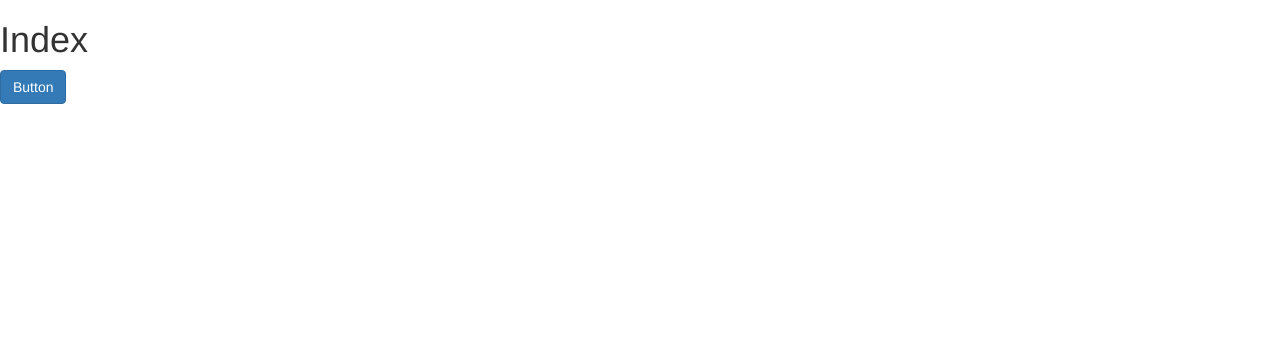
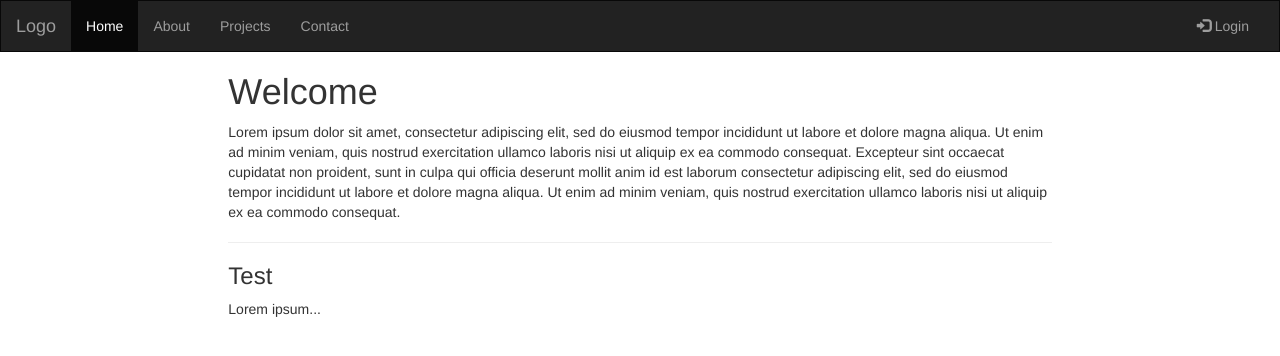
Before and after one commit to KCWillard/dogsdream, a Flask app: page / in a window 1280 px wide. Shown: the top 356 px of the page. Run offline with Flask 2, Linux system fonts and the light colour scheme; some libraries are stand-ins or nearby versions.

Commit message:
added bootstrap template

```diff
--- a/app.py
+++ b/app.py
@@ -44,6 +44,7 @@ class Persons(db.Model):
 
     def __repr__(self):
         return '<ID %r>' % self.ID
+
 
 
 @app.route('/')
--- a/templates/base.html
+++ b/templates/base.html
@@ -1,8 +1,56 @@
 {%  extends 'bootstrap/base.html' %}
-{% block title %}
-Dog's Dream
+{% block head %}
+  <title>Dog's Dream</title>
+  <meta charset="utf-8">
+  <meta name="viewport" content="width=device-width, initial-scale=1">
+  <link rel="stylesheet" href="https://maxcdn.bootstrapcdn.com/bootstrap/3.4.1/css/bootstrap.min.css">
+  <script src="https://ajax.googleapis.com/ajax/libs/jquery/3.5.1/jquery.min.js"></script>
+  <script src="https://maxcdn.bootstrapcdn.com/bootstrap/3.4.1/js/bootstrap.min.js"></script>
+  <style>
+    /* Remove the navbar's default margin-bottom and rounded borders */
+    .navbar {
+      margin-bottom: 0;
+      border-radius: 0;
+    }
+
+    /* Set height of the grid so .sidenav can be 100% (adjust as needed) */
+    .row.content {height: 100%}
+
+    /* On small screens, set height to 'auto' for sidenav and grid */
+    @media screen and (max-width: 767px) {
+      .sidenav {
+        height: auto;
+        padding: 15px;
+      }
+      .row.content {height:auto;}
+    }
+  </style>
 {% endblock %}
-{% block content %}
-    {% block body %}
+{% block body %}
+    <nav class="navbar navbar-inverse">
+      <div class="container-fluid">
+        <div class="navbar-header">
+          <button type="button" class="navbar-toggle" data-toggle="collapse" data-target="#myNavbar">
+            <span class="icon-bar"></span>
+            <span class="icon-bar"></span>
+            <span class="icon-bar"></span>
+          </button>
+          <a class="navbar-brand" href="#">Logo</a>
+        </div>
+        <div class="collapse navbar-collapse" id="myNavbar">
+          <ul class="nav navbar-nav">
+            <li class="active"><a href="#">Home</a></li>
+            <li><a href="#">About</a></li>
+            <li><a href="#">Projects</a></li>
+            <li><a href="#">Contact</a></li>
+          </ul>
+          <ul class="nav navbar-nav navbar-right">
+            <li><a href="#"><span class="glyphicon glyphicon-log-in"></span> Login</a></li>
+          </ul>
+        </div>
+      </div>
+    </nav>
+    {% block content %}
+        /* Every page provides their content to go here  */
     {% endblock %}
 {% endblock %}
--- a/templates/index.html
+++ b/templates/index.html
@@ -1,5 +1,18 @@
 {% extends 'base.html' %}
-{% block body  %}
-<h1>Index</h1>
-    <button type="button" class="btn btn-primary">Button</button>
+{% block content  %}
+<div class="container-fluid text-center">
+  <div class="row content">
+    <div class="col-sm-2 sidenav">
+    </div>
+    <div class="col-sm-8 text-left">
+      <h1>Welcome</h1>
+      <p>Lorem ipsum dolor sit amet, consectetur adipiscing elit, sed do eiusmod tempor incididunt ut labore et dolore magna aliqua. Ut enim ad minim veniam, quis nostrud exercitation ullamco laboris nisi ut aliquip ex ea commodo consequat. Excepteur sint occaecat cupidatat non proident, sunt in culpa qui officia deserunt mollit anim id est laborum consectetur adipiscing elit, sed do eiusmod tempor incididunt ut labore et dolore magna aliqua. Ut enim ad minim veniam, quis nostrud exercitation ullamco laboris nisi ut aliquip ex ea commodo consequat.</p>
+      <hr>
+      <h3>Test</h3>
+      <p>Lorem ipsum...</p>
+    </div>
+    <div class="col-sm-2 sidenav">
+    </div>
+  </div>
+</div>
 {% endblock %}
```
